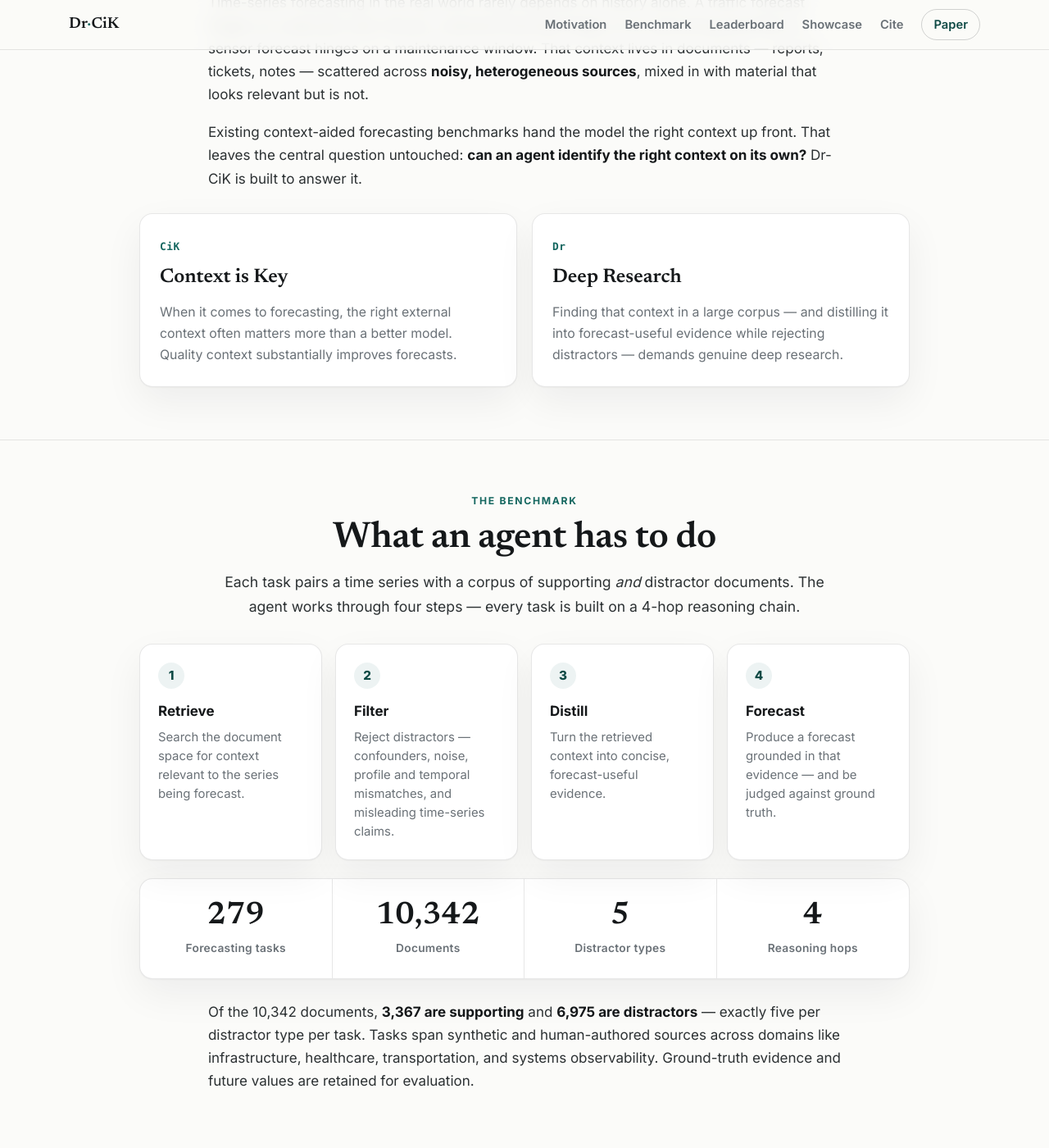
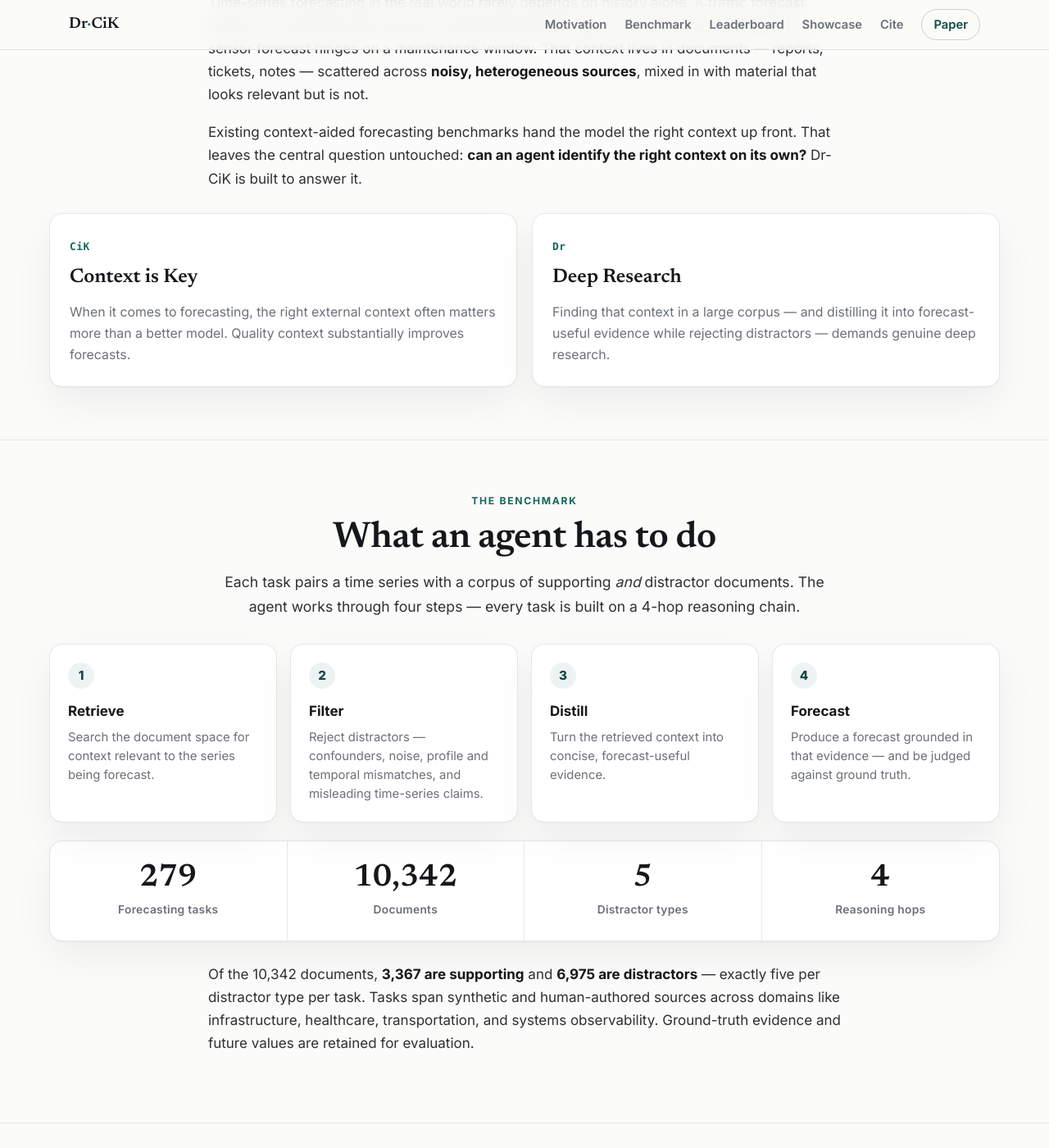
Before and after one commit to YihongT/yihongt.github.io, a Jekyll site: the page Dr-CiK/index.html, which Jekyll copies as it is, in a window 1280 px wide and 1400 px high, scrolled down 1396 px. Shown: the whole window at 82% size. Built offline with Jekyll 4.4.1, drawn with Linux system fonts in a browser that asks for light colours; some of the changed text lies outside the part shown.

Commit message:
Widen Dr-CiK project page content column (match leaderboard)
Co-Authored-By: Claude Opus 4.8 <noreply@anthropic.com>

```diff
--- a/Dr-CiK/index.html
+++ b/Dr-CiK/index.html
@@ -20,7 +20,7 @@
       href="https://fonts.googleapis.com/css2?family=Inter:wght@400;500;600;700;800&family=Newsreader:ital,opsz,wght@0,6..72,400;0,6..72,500;0,6..72,600;1,6..72,400;1,6..72,500&display=swap"
       rel="stylesheet"
     />
-    <link rel="stylesheet" href="static/css/project.css?v=4" />
+    <link rel="stylesheet" href="static/css/project.css?v=5" />
   </head>
   <body>
     <!-- ===== top nav ===== -->
--- a/Dr-CiK/static/css/project.css
+++ b/Dr-CiK/static/css/project.css
@@ -20,7 +20,7 @@
   --gold: #9a7b3f;
   --bad: #a14b3c;
   --max: 1160px;
-  --content: 940px;
+  --content: 1160px;
   --radius: 16px;
   --radius-sm: 10px;
   --shadow: 0 1px 2px rgba(21, 24, 26, 0.04), 0 18px 48px rgba(21, 24, 26, 0.06);
```
Also changed, not shown: Dr-CiK/static/assets/figure2.png (added).
